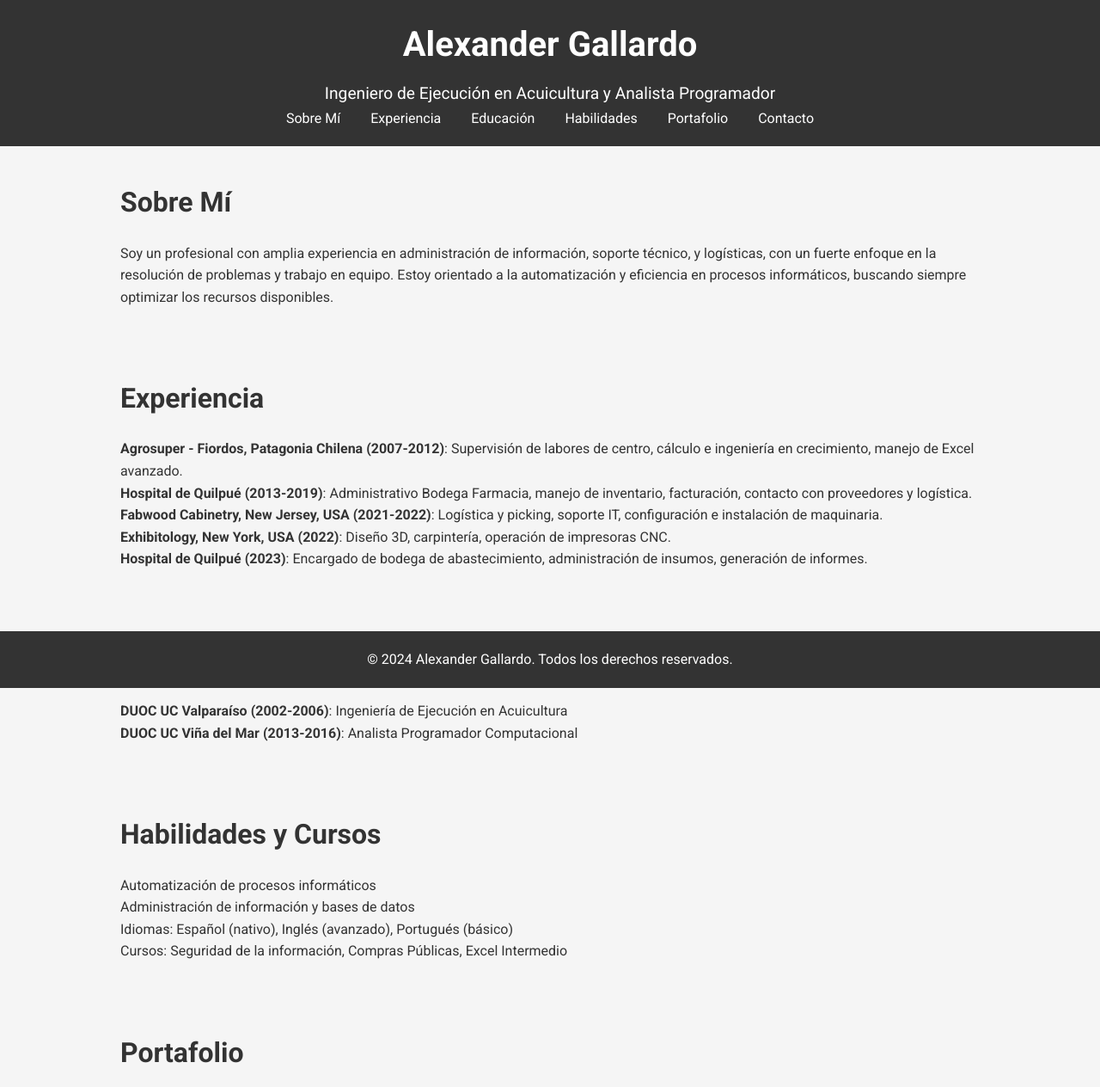
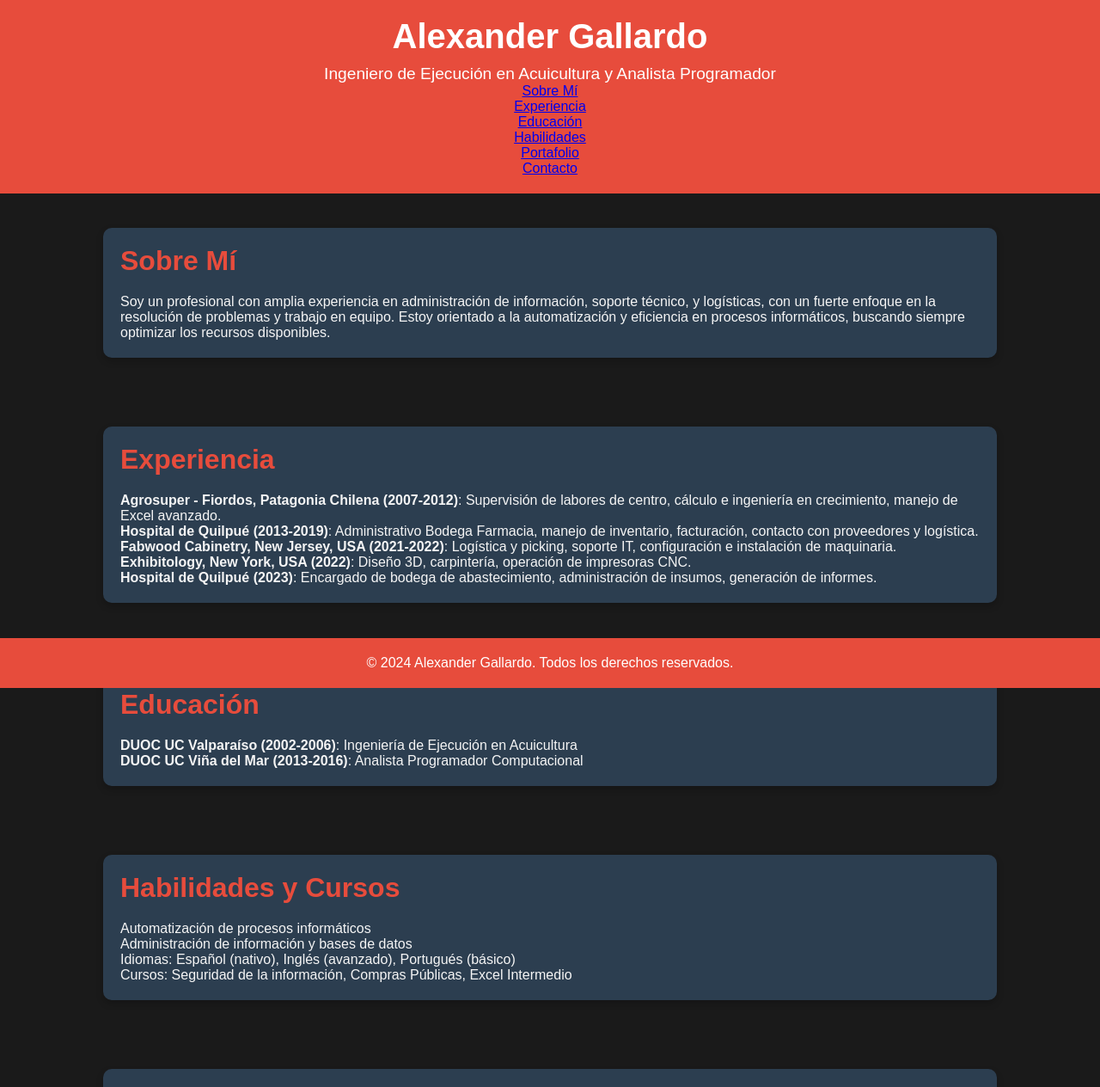
Before and after one commit to AlxUnd3r777/portafolio, a PHP site: page / in a window 1280 px wide. Shown: the top 1264 px of the page at 86% size. Run offline with PHP 8.4, Linux system fonts and the light colour scheme.

Commit message:
Actualización final con mejoras en el estilo y la animación

```diff
--- a/styles.css
+++ b/styles.css
@@ -2,23 +2,23 @@
 body, h1, h2, p, ul {
     margin: 0;
     padding: 0;
-    font-family: 'Roboto', sans-serif;
+    font-family: 'Arial', sans-serif;
 }
 
+/* Fondo y texto general */
 body {
-    background-color: #f5f5f5;
-    color: #333;
-    line-height: 1.6;
+    background-color: #1a1a1a; /* Fondo oscuro para un look más dramático */
+    color: #f5f5f5;
 }
 
+/* Cabecera */
 header {
-    background-color: #333;
+    background-color: #e74c3c; /* Rojo vibrante */
     color: #fff;
     padding: 20px 0;
     text-align: center;
-    position: sticky;
-    top: 0;
-    z-index: 1000;
+    position: relative;
+    overflow: hidden;
 }
 
 .header-content h1 {
@@ -30,78 +30,38 @@ header {
     font-size: 1.2rem;
 }
 
-header nav ul {
-    display: flex;
-    gap: 15px;
-    justify-content: center;
-    list-style: none;
-}
-
-header nav ul li a {
-    color: #fff;
-    text-decoration: none;
-    padding: 10px;
-}
-
-header nav ul li a:hover {
-    background-color: #555;
-    border-radius: 5px;
-}
-
+/* Secciones */
 section {
     padding: 40px 0;
-    opacity: 0;
-    transform: translateY(50px);
-    transition: opacity 0.6s ease, transform 0.6s ease;
-}
-
-section.visible {
-    opacity: 1;
-    transform: translateY(0);
+    position: relative;
+    overflow: hidden;
 }
 
 .content {
     width: 80%;
     max-width: 1000px;
     margin: auto;
+    background-color: #2c3e50; /* Fondo oscuro para contraste */
+    padding: 20px;
+    border-radius: 10px;
+    box-shadow: 0 4px 8px rgba(0, 0, 0, 0.2);
 }
 
 h2 {
     font-size: 2rem;
     margin-bottom: 20px;
-    color: #333;
+    color: #e74c3c;
 }
 
+/* Estilos para listas */
 ul {
     list-style-type: none;
+    padding-left: 0;
 }
 
-.gallery {
-    display: grid;
-    grid-template-columns: repeat(auto-fit, minmax(200px, 1fr));
-    gap: 20px;
-}
-
-.gallery-item {
-    background-color: #fff;
-    border: 1px solid #ddd;
-    border-radius: 5px;
-    overflow: hidden;
-    box-shadow: 0 2px 10px rgba(0, 0, 0, 0.1);
-    transition: transform 0.3s ease;
-}
-
-.gallery-item:hover {
-    transform: scale(1.05);
-}
-
-.gallery-item img {
-    width: 100%;
-    height: auto;
-}
-
+/* Footer */
 footer {
-    background-color: #333;
+    background-color: #e74c3c; /* Rojo vibrante */
     color: #fff;
     text-align: center;
     padding: 20px 0;
```
Also changed, not shown: other parts of styles.css (+54 -5 lines).
